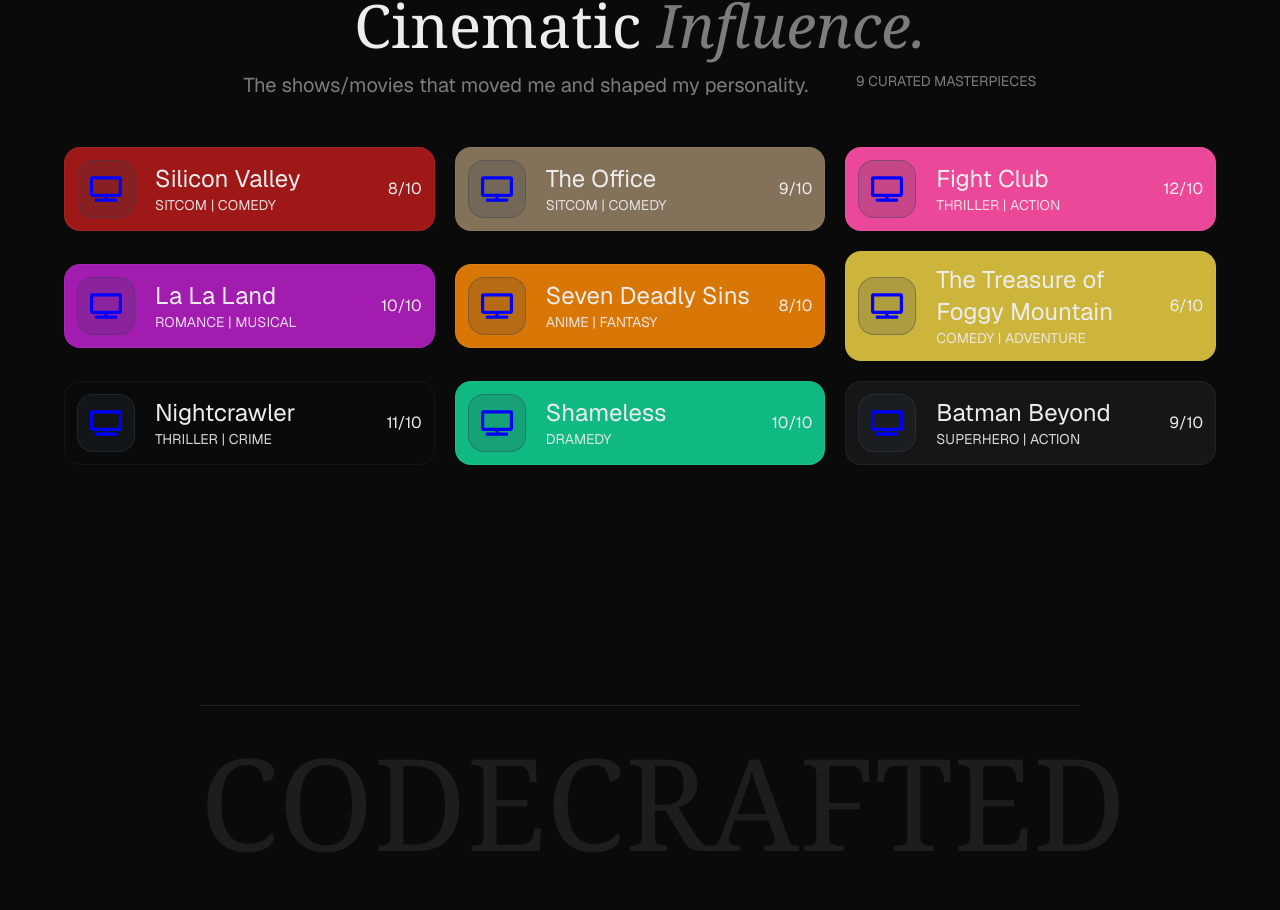
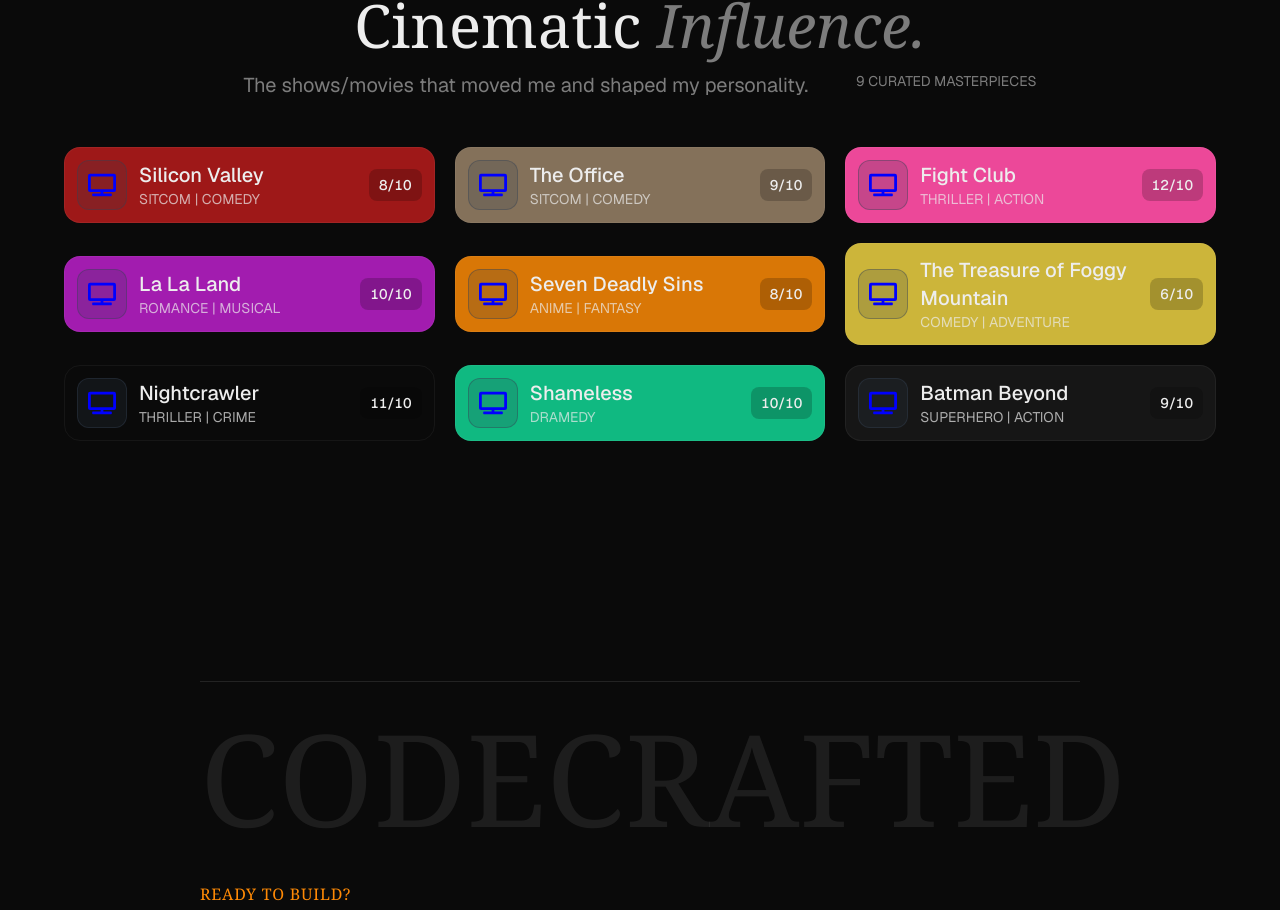
Before and after one commit to jtanner54/Portfolio, a Next.js app: page /About in a window 1280 px wide. Shown: the part 4019-4929 px from the top of the page. Built offline with nearby package versions, Linux system fonts and the light colour scheme.

Commit message:
add proj and upd

```diff
--- a/src/Components/About/BoxesAbout.tsx
+++ b/src/Components/About/BoxesAbout.tsx
@@ -1,21 +1,21 @@
 import { FaTv } from "react-icons/fa";
+import { FaStar } from "react-icons/fa";
 
 export default function Box({ bg, name, genre, rating }: { bg: string, name: string, genre: string, rating: number }) {
     return (
-        <div style={{ backgroundColor: bg }} className={`border border-zinc-100/5 rounded-2xl transition duration-300 ease-in-out transform hover:-translate-y-1 hover:scale-105`}>
-            <div className="flex flex-col sm:flex-row items-start sm:items-center sm:justify-between">
-                <div className="flex gap-5 m-3 items-center">
-                    <div className="border-gray-700/40 border rounded-2xl bg-gray-700/20">
-                        <FaTv color="blue" className="m-3 size-8 " />
+        <div style={{ backgroundColor: bg }} className="border border-zinc-100/5 rounded-2xl transition-all duration-300 ease-in-out hover:-translate-y-1 hover:scale-[1.02]">
+            <div className="flex items-center justify-between gap-2 p-3">
+                <div className="flex gap-3 items-center min-w-0 flex-1">
+                    <div className="border-gray-700/40 border rounded-xl bg-gray-700/20 flex-shrink-0">
+                        <FaTv color="blue" className="m-2.5 size-6 sm:size-7" />
                     </div>
-                    <div>
-                        <p className="text-2xl">{name}</p>
-                        <p className="text-sm font-sans uppercase opacity-90">{genre}</p>
+                    <div className="min-w-0 flex-1">
+                        <p className="text-lg sm:text-xl font-medium break-words hyphens-auto" lang="en">{name}</p>
+                        <p className="text-xs sm:text-sm font-sans uppercase opacity-70 truncate">{genre}</p>
                     </div>
                 </div>
-                <div className="flex gap-3.5 mx-3 my-1 items-center">
-                    <p className="sm:hidden font-serif tracking-widest">Rating: </p>
-                    <p className="">{rating}/10</p>
+                <div className="flex items-center gap-1.5 flex-shrink-0 bg-black/20 rounded-lg px-2.5 py-1.5">
+                    <span className="text-sm font-medium tabular-nums">{rating}/10</span>
                 </div>
             </div>
         </div>
--- a/src/data/projects.ts
+++ b/src/data/projects.ts
@@ -12,7 +12,7 @@
         name: "AntiRaid",
         desc: "the most advanced anti-raid solution.",
         date: 2020,
-        options: ["working"],
+        options: ["working", "backend"],
         num: 1,
         url: "https://antiraid.xyz/",
     },
@@ -20,8 +20,24 @@
         name: "Purrquinox",
         desc: "software development organization.",
         date: 2025,
-        options: ["working"],
+        options: ["working", "Lead Architect Designer", "Lead DevOps"],
         num: 2,
         url: "https://purrquinox.com/",
     },
+    {
+        name: "ByteBrush Studios",
+        desc: "Merge art and technology into something extraordinary.",
+        date: 2025,
+        options: ["developer"],
+        num: 3,
+        url: "https://bytebrush.dev/"
+    },
+    {
+        name: "Tsenta (Y Combinator)",
+        desc: "Job automation to save time.",
+        date: 2026,
+        options: ["Software Developer Intern"],
+        num: 4,
+        url: "https://www.tsenta.com/",
+    }
 ];
```
Also changed, not shown: 1 other file (tests, documents, lock files or other folders).
